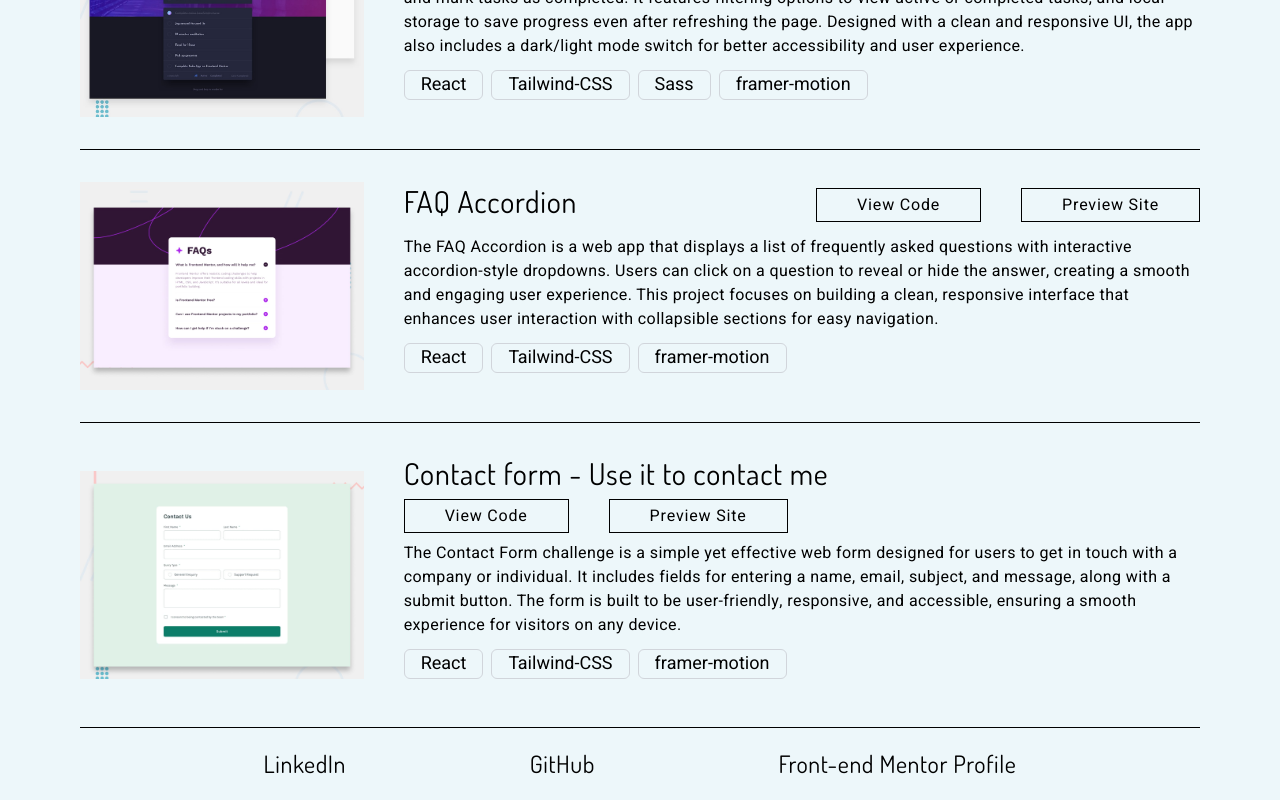
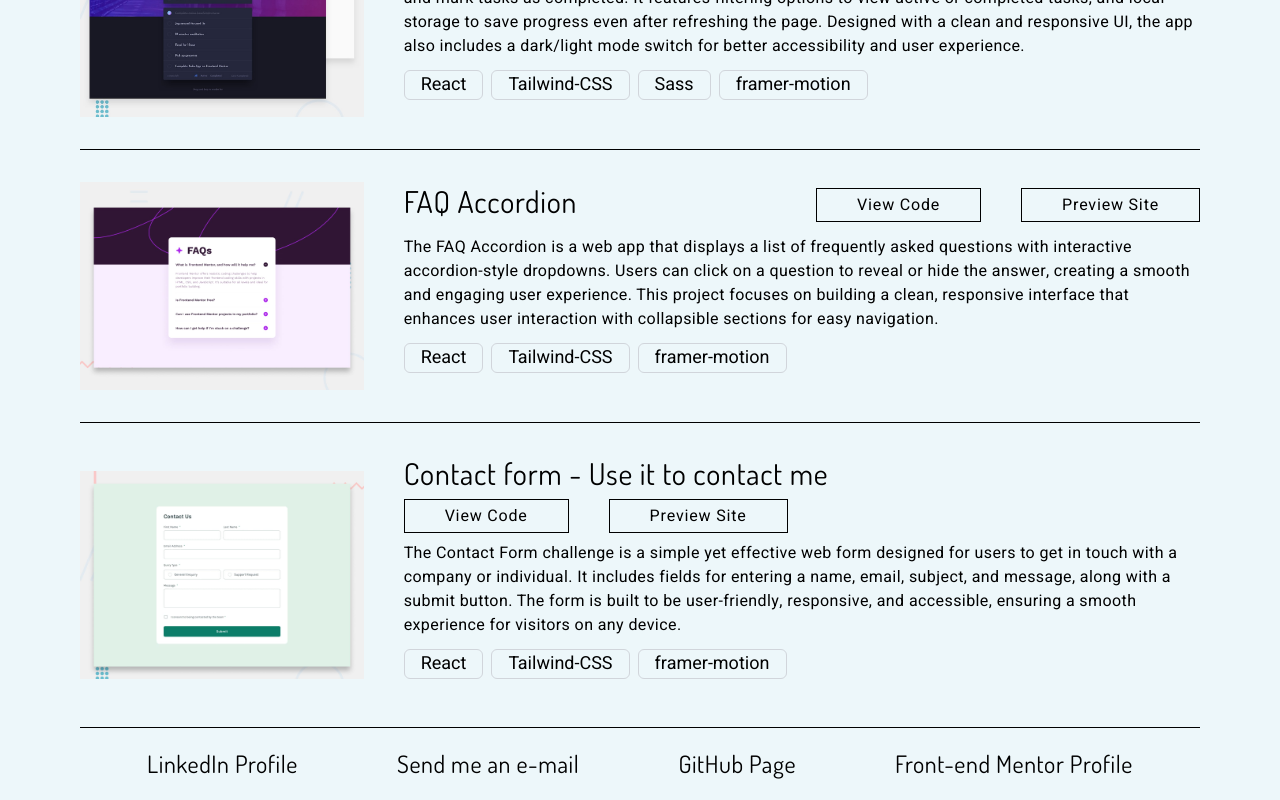
Before and after one commit to GADMuhammad/portfolio, a React (Vite) app: page / in a window 1280 px wide. Shown: the part 2846-3646 px from the top of the page. Built offline with nearby package versions, Linux system fonts and the light colour scheme; a web font is replaced by a local one.

Commit message:
Update Footer.jsx

```diff
--- a/src/components/Footer.jsx
+++ b/src/components/Footer.jsx
@@ -1,10 +1,14 @@
 const links = [
   {
-    title: "LinkedIn",
+    title: "LinkedIn Profile",
     url: "https://www.linkedin.com/in/mohgad",
   },
   {
-    title: "GitHub",
+    title: "Send me an e-mail",
+    url: "mailto:gadsoftwaredeveloper@gmail.com",
+  },
+  {
+    title: "GitHub Page",
     url: "https://github.com/GADMuhammad?tab=repositories",
   },
   {
@@ -15,7 +19,7 @@ const links = [
 
 export default function Footer() {
   return (
-    <footer className="px-20 bg-lightBlue py-5 flex-wrap max-sm:flex-col max-sm:gap-3 max-sm:items-center max-sm:px-2 flex text-2xl justify-evenly font-Dosis tracking-wide">
+    <footer className="px-20 bg-lightBlue py-5 flex-wrap max-md:flex-col max-md:gap-3 max-md:items-center max-md:px-2 flex text-2xl justify-evenly gap-8 font-Dosis tracking-wide">
       {links.map(({ title, url }) => (
         <a key={title} target="_blank" href={url}>
           {title}
```
